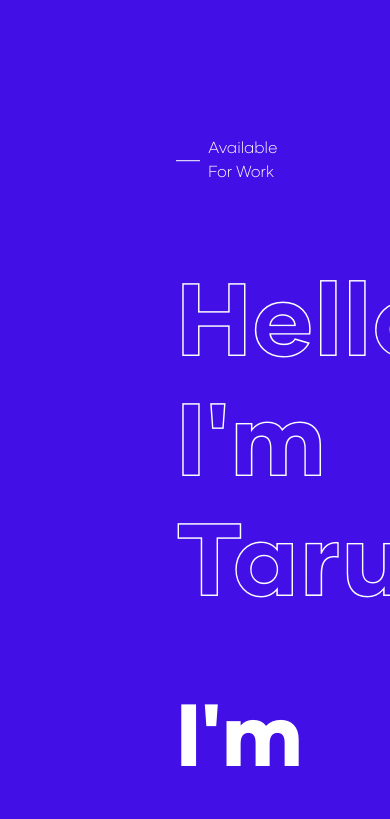
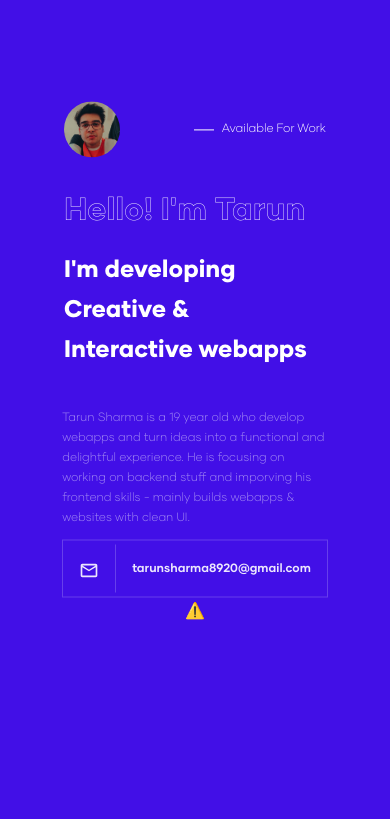
Before and after one commit to tarunfy/portfolio, a React (Create React App) app: page / in a window 390 px wide. Shown: the top 819 px of the page. Built offline with nearby package versions, Linux system fonts and the light colour scheme; no server answers.

Commit message:
added responsiveness to hero section

```diff
--- a/package.json
+++ b/package.json
@@ -12,6 +12,7 @@
     "@testing-library/react": "^13.1.1",
     "@testing-library/user-event": "^13.5.0",
     "framer-motion": "^6.3.3",
+    "gsap": "^3.10.4",
     "locomotive-scroll": "^4.1.4",
     "react": "^18.1.0",
     "react-dom": "^18.1.0",
--- a/src/components/Hero/index.jsx
+++ b/src/components/Hero/index.jsx
@@ -51,7 +51,10 @@ const Hero = () => {
   };
 
   return (
-    <section data-scroll-section className=" w-full bg-[#420fe7] px-44 py-36">
+    <section
+      data-scroll-section
+      className="w-full bg-[#420fe7] xl:px-44 lg:px-40 sm:py-36 py-32 md:px-32 sm:px-28 px-16"
+    >
       <div className="hero-container flex flex-col justify-start">
         <motion.div
           animate={{ opacity: 1 }}
@@ -60,7 +63,7 @@ const Hero = () => {
           data-scroll
           data-scroll-delay="0.5"
           data-scroll-speed="1"
-          className="flex justify-between items-center mb-10"
+          className="flex justify-between items-center xl:mb-10 lg:mb-8 md:mb-6 sm:mb-5 mb-4"
         >
           <div className="w-fit">
             <Tooltip
@@ -74,15 +77,18 @@ const Hero = () => {
                   src={profilePhoto}
                   alt="Tarun Sharma"
                   onClick={handlePhrases}
-                  className="rounded-full h-20 w-20 hover:scale-[1.05] hover:shadow-custom1 hover:-rotate-12 transition-all duration-300 ease-in-out cursor-pointer"
+                  className="rounded-full lg:h-20 lg:w-20 md:h-16 md:w-16  h-14 w-14 hover:scale-[1.05] hover:shadow-custom1 hover:-rotate-12 transition-all duration-300 ease-in-out cursor-pointer"
                 />
               </div>
             </Tooltip>
           </div>
 
           <div className="flex justify-between items-center space-x-2">
-            <div className="h-[1px] w-10 bg-white"></div>
-            <p className="text-white capitalize" id="work-status">
+            <div className="h-[1px] md:w-10 sm:w-7 w-5 bg-white"></div>
+            <p
+              className="text-white capitalize sm:text-sm md:text-base xl:text-lg text-xs"
+              id="work-status"
+            >
               Available for work
             </p>
           </div>
@@ -94,7 +100,7 @@ const Hero = () => {
               data-scroll
               data-scroll-delay="0.5"
               data-scroll-speed="1"
-              className="text-white text-[6.5rem] tracking-normal leading-[120px]"
+              className="text-white 2xl:text-[6.5rem] xl:text-[6.2rem] lg:text-[5rem] md:text-[3.5rem] sm:text-[3rem] text-[2rem] tracking-normal xl:leading-[120px] md:leading-[80px] lg:leading-[100px] sm:leading-[80px] leading-[60px]"
               id="hero-title"
             >
               <AnimatedLetters letters={title} />
@@ -103,7 +109,7 @@ const Hero = () => {
               data-scroll
               data-scroll-delay="0.5"
               data-scroll-speed="1"
-              className="text-white z-20 text-[5.5rem] tracking-normal leading-[120px]"
+              className="text-white z-20 2xl:text-[5.5rem] xl:text-[5rem] lg:text-[3.5rem] md:text-[2.6rem] sm:text-[2.2rem] text-[1.5rem] tracking-normal xl:leading-[120px] lg:leading-[100px] md:leading-[70px] sm:leading-[50px] leading-[40px]"
               id="sub-hero-title"
             >
               <AnimatedLetters letters={letters} />
@@ -111,7 +117,7 @@ const Hero = () => {
           </div>
 
           <motion.div
-            className="mt-5 w-full flex justify-between items-center"
+            className="xl:mt-5 mt-3 w-full flex justify-between items-center"
             animate={{ opacity: 1 }}
             initial={{ opacity: 0 }}
             transition={{ duration: 0.5, delay: 0.2 }}
@@ -119,10 +125,10 @@ const Hero = () => {
             data-scroll-delay="0.5"
             data-scroll-speed="1"
           >
-            <div className="w-full flex justify-between items-center">
+            <div className="w-full flex sm:flex-row flex-col justify-between items-center">
               <div>
                 <p
-                  className="max-w-lg text-white/50 text-lg leading-7"
+                  className="lg:max-w-lg md:max-w-md sm:max-w-sm max-w-none text-white/50 xl:text-lg lg:text-base md:text-sm  text-xs xl:leading-7 lg:leading-6 leading-5"
                   id="about-me"
                 >
                   Tarun Sharma is a 19 year old who develop webapps and turn
@@ -140,13 +146,16 @@ const Hero = () => {
                 >
                   <div
                     onClick={handleCopyText}
-                    className="flex items-center cursor-pointer w-full mt-5 border-[1px] border-white/20"
+                    className="flex items-center cursor-pointer w-full xl:mt-5 lg:mt-3 mt-3 border-[1px] border-white/20"
                   >
-                    <div className="p-6">
-                      <MailOutlineIcon className="text-white/90" />
+                    <div className="xl:p-6 lg:p-5 p-4">
+                      <MailOutlineIcon className="text-white/90 !h-5 !w-5 lg:!h-6 lg:!w-6" />
                     </div>
-                    <div className="p-6 border-l-[1px] border-white/20 w-full">
-                      <p className="text-white/90 text-lg w-full" id="email">
+                    <div className="xl:p-6 lg:p-5 p-4 border-l-[1px] border-white/20 w-full">
+                      <p
+                        className="text-white/90 xl:text-lg lg:text-base md:text-sm text-xs w-full"
+                        id="email"
+                      >
                         tarunsharma8920@gmail.com
                       </p>
                     </div>
@@ -157,7 +166,7 @@ const Hero = () => {
                 autoplay
                 loop
                 src="https://assets6.lottiefiles.com/packages/lf20_m64r7cwa.json"
-                style={{ height: "400px", width: "600px" }}
+                className="xl:!h-[400px] xl:!w-[600px] lg:!h-[280px] lg:!w-[480px] md:!h-[220px] md:!w-[300px] h-[180px] w-[260px]"
               />
             </div>
           </motion.div>
```
Also changed, not shown: 1 other file (tests, documents, lock files or other folders).
